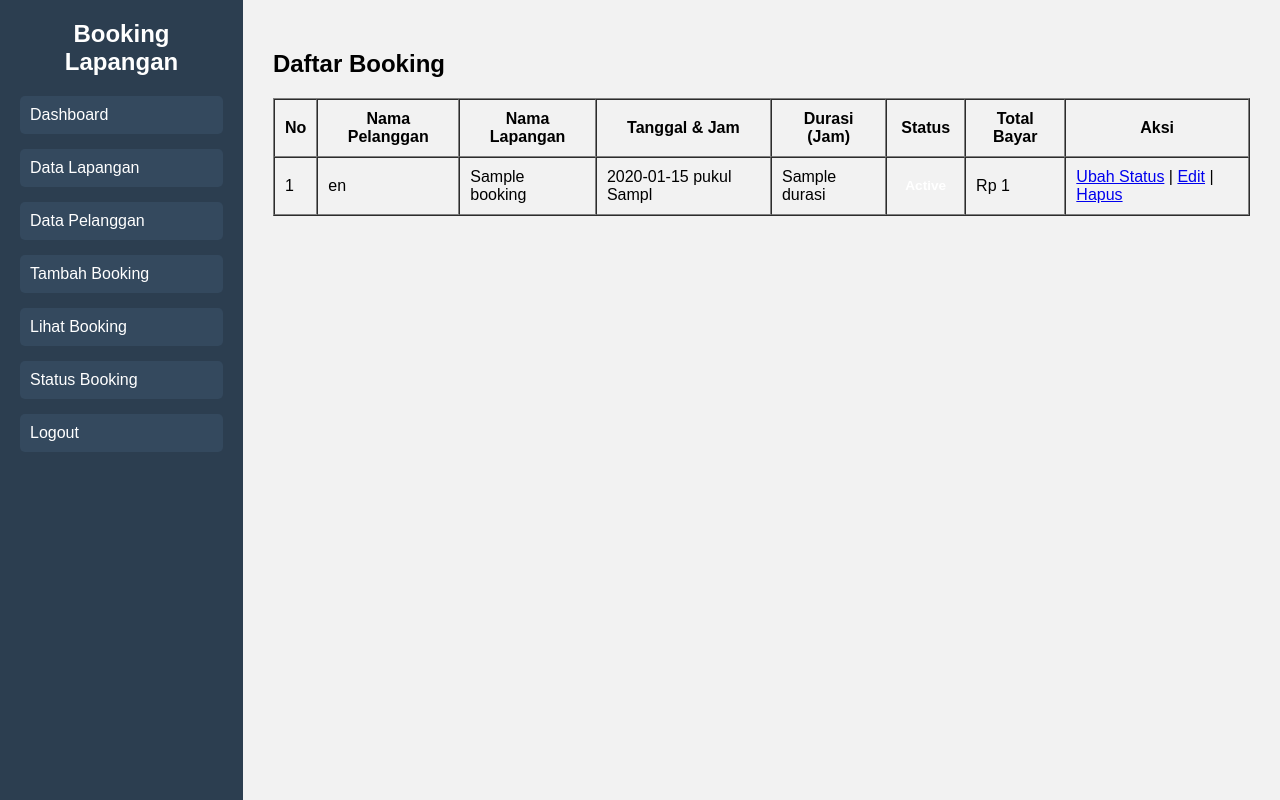
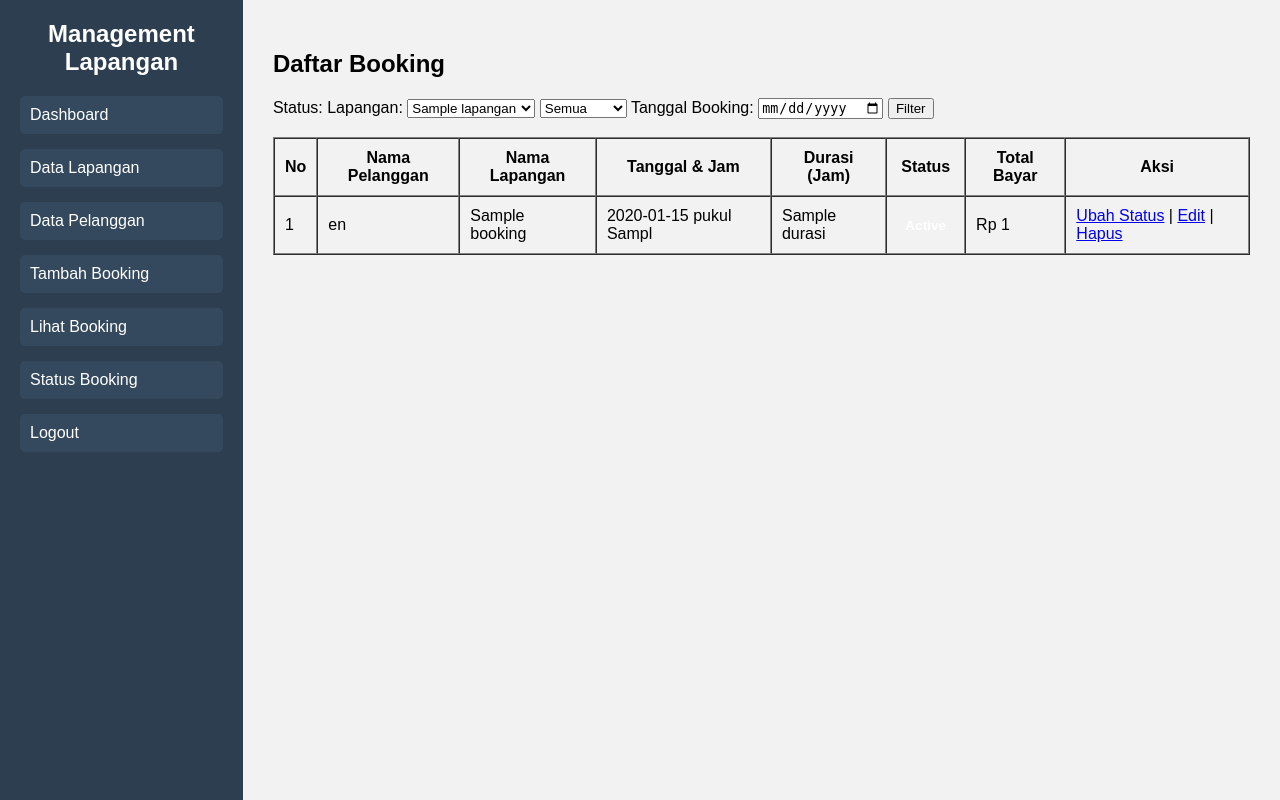
Before and after one commit to xlramdhon1/booking-lapangan, a CodeIgniter 4 app: the page made by app/Views/dashboard/booking/booking_list.php in a window 1280 px wide. Run offline with PHP 8.4 and a stand-in for CodeIgniter, Linux system fonts and the light colour scheme; the template is opened without the code that fills it: most values are stand-ins (such as "Sample title", 1, 10 or a date in 2020); some libraries are stand-ins or nearby versions.

Commit message:
menambahkan fitur filter pada daftar booking dan memperbarui tampilan dashboard

```diff
--- a/app/Views/dashboard/booking/booking_list.php
+++ b/app/Views/dashboard/booking/booking_list.php
@@ -15,6 +15,34 @@
   });
 </script>
 <?php endif; ?>
+
+<form method="get" action="<?= base_url('/dashboard/booking') ?>">
+  <label for="status">Status:</label>
+
+  <label for="lapangan_id">Lapangan:</label>
+  <select name="lapangan_id" id="lapangan_id">
+    <option value="">Semua Lapangan</option>
+    <?php foreach ($lapanganList as $l): ?>
+      <option value="<?= $l['id'] ?>" <?= $filter_lapangan_id == $l['id'] ? 'selected' : '' ?>>
+        <?= esc($l['nama_lapangan']) ?>
+      </option>
+    <?php endforeach; ?>
+  </select>
+
+  <select name="status" id="status">
+    <option value="">Semua</option>
+    <option value="pending" <?= $filter_status == 'pending' ? 'selected' : '' ?>>Pending</option>
+    <option value="confirmed" <?= $filter_status == 'confirmed' ? 'selected' : '' ?>>Confirmed</option>
+    <option value="completed" <?= $filter_status == 'completed' ? 'selected' : '' ?>>Completed</option>
+    <option value="cancelled" <?= $filter_status == 'cancelled' ? 'selected' : '' ?>>Cancelled</option>
+  </select>
+
+  <label for="tanggal">Tanggal Booking:</label>
+  <input type="date" name="tanggal" id="tanggal" value="<?= esc($filter_tanggal) ?>">
+
+  <button type="submit">Filter</button>
+</form>
+<br>
 
 <table border="1" cellpadding="10" cellspacing="0" width="100%">
   <thead>
--- a/app/Views/dashboard/home.php
+++ b/app/Views/dashboard/home.php
@@ -1,7 +1,7 @@
 <?= $this->extend('dashboard/layout') ?>
 <?= $this->section('content') ?>
 
-<h1>Selamat Datang di Dashboard Booking Lapangan - Prikitiw</h1>
+<h1>Selamat Datang di Dashboard Management Lapangan - Prikitiw</h1>
 <p>Silakan pilih menu di sidebar untuk mengelola data.</p>
 
 <?= $this->endSection() ?>
--- a/app/Views/dashboard/lapangan/lapangan.php
+++ b/app/Views/dashboard/lapangan/lapangan.php
@@ -48,7 +48,7 @@
   <tr>
     <th>No</th>
     <th>Nama Lapangan</th>
-    <th>Jenis</th>
+    <th>Jenis Olahraga</th>
     <th>Harga / Jam</th>
     <th>Aksi</th>
   </tr>
--- a/app/Views/dashboard/layout.php
+++ b/app/Views/dashboard/layout.php
@@ -2,14 +2,14 @@
 <html lang="en">
 <head>
   <meta charset="UTF-8">
-  <title>Booking Lapangan - Prikitiw</title>
+  <title>Management Lapangan - Prikitiw</title>
   <link rel="stylesheet" href="<?= base_url('css/dashboard.css') ?>">
   <link rel="stylesheet" href="<?= base_url('css/booking-status.css') ?>">
 </head>
 <body>
   <div class="container">
     <div class="sidebar">
-      <h2>Booking<br>Lapangan</h2>
+      <h2>Management<br>Lapangan</h2>
       <ul>
         <li><a href="<?= base_url('/dashboard') ?>">Dashboard</a></li>
         <li><a href="<?= base_url('/dashboard/lapangan') ?>">Data Lapangan</a></li>
--- a/app/Views/dashboard/pelanggan/pelanggan.php
+++ b/app/Views/dashboard/pelanggan/pelanggan.php
@@ -39,7 +39,7 @@
 </a>
 
 <br>
-
+<br>
 <!-- Tabel Data Pelanggan -->
 <table border="1" cellpadding="10" cellspacing="0" width="100%">
   <tr>
```
Also changed, not shown: app/Controllers/Dashboard.php (+25 -7 lines).
